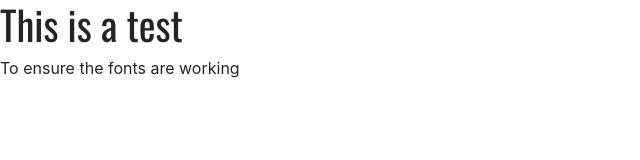
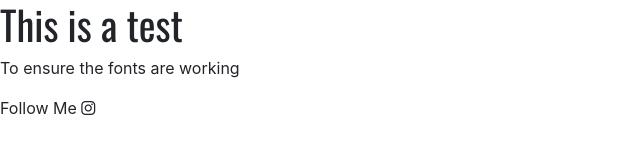
Before and after one commit to brittrumery/Portfolio-Week-4, a plain HTML site: page index.html in a window 1280 px wide. Shown: the whole page, without its empty margins (0-640 px from the left). Drawn offline with nearby package versions, Linux system fonts and the light colour scheme.

Commit message:
tested font awesome icon and pushed to netlify

```diff
--- a/index.html
+++ b/index.html
@@ -36,5 +36,6 @@
   <body>
     <h1>This is a test</h1>
     <p>To ensure the fonts are working</p>
+    <p>Follow Me <i class="fa-brands fa-instagram"></i></p>
   </body>
 </html>
```
